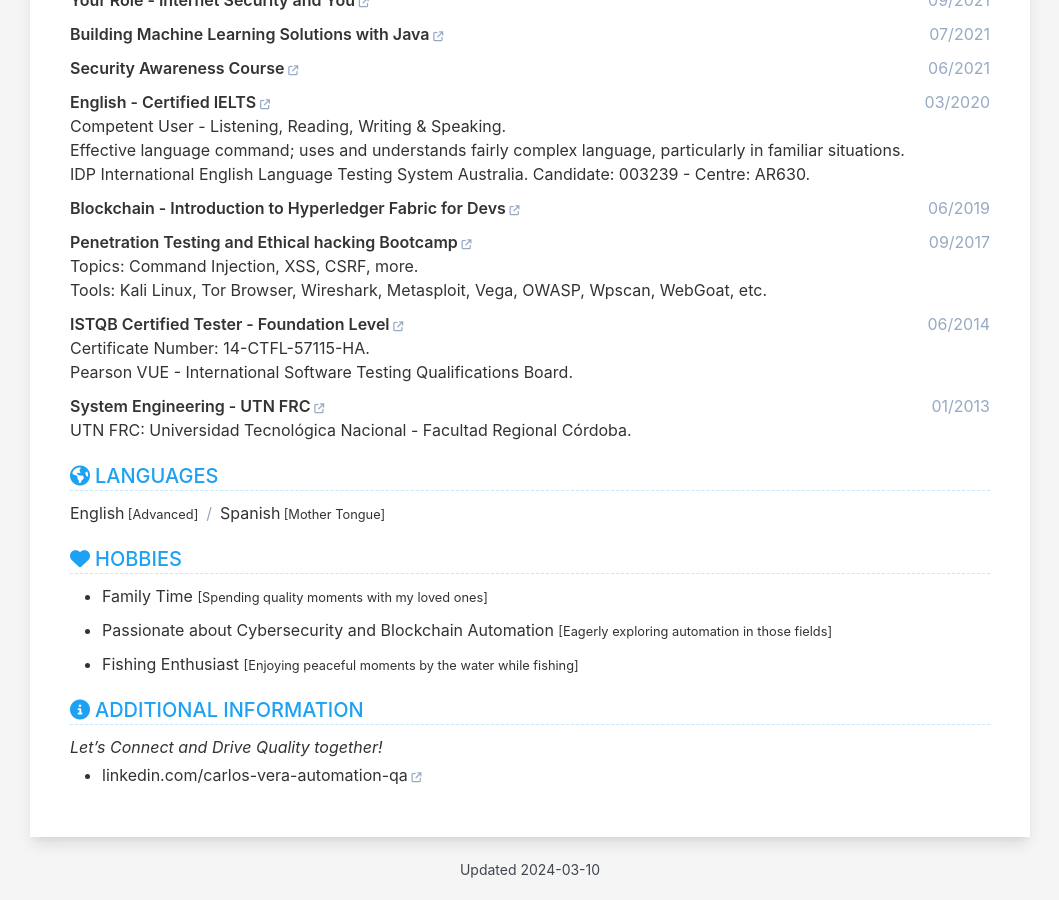
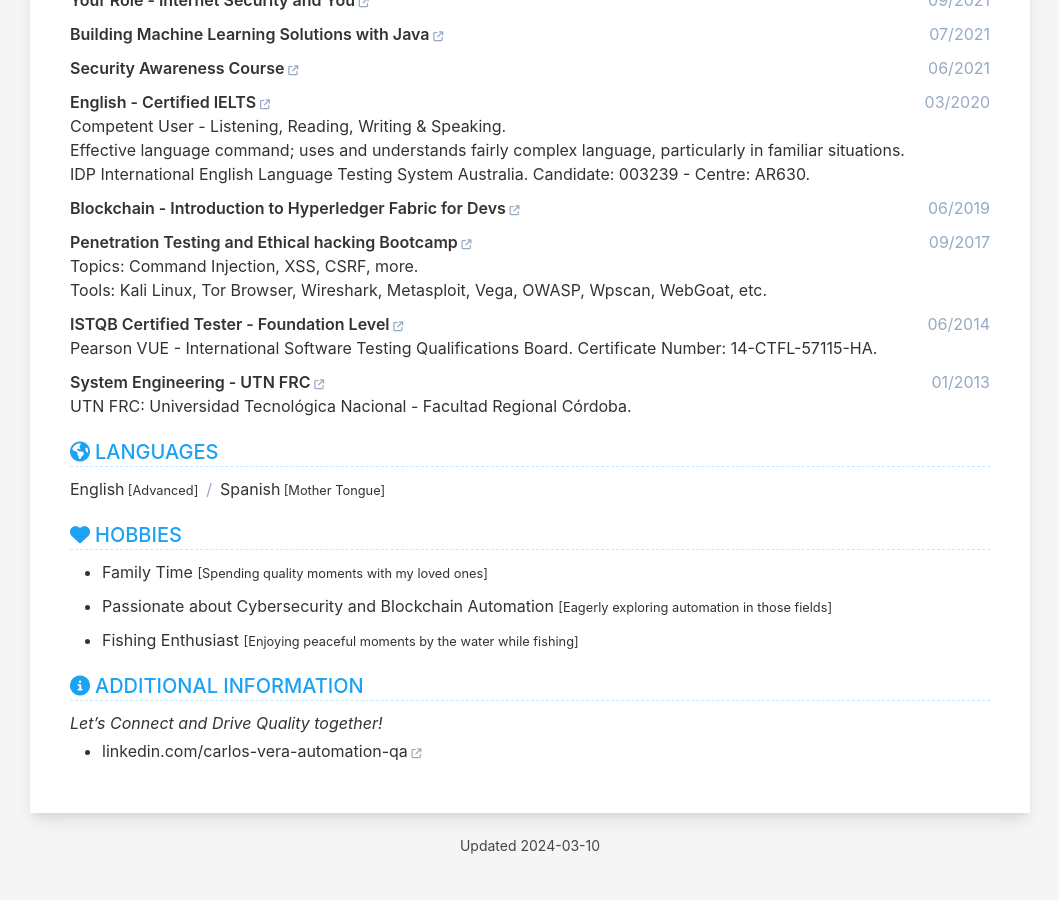
Before and after one commit to cvera08/full-resume, a Jekyll site: the page built from index.html, in a window 1280 px wide and 900 px high, scrolled down 5044 px. Shown: the whole window, without its empty margins (110-1169 px from the left). Built offline with Jekyll 4.4.1, drawn with Linux system fonts in a browser that asks for light colours; after the commit the page ends 5920 px from its top, so only the background shows below that.

Commit message:
style: istqb one line

```diff
--- a/_data/data.yml
+++ b/_data/data.yml
@@ -367,8 +367,7 @@ education:
       link: 'https://www.istqb.org/'
       date: 06/2014
       description: |
-        Certificate Number: 14-CTFL-57115-HA.
-        Pearson VUE - International Software Testing Qualifications Board.
+        Pearson VUE - International Software Testing Qualifications Board. Certificate Number: 14-CTFL-57115-HA.
 
     - institution: System Engineering - UTN FRC
       link: 'https://www.frc.utn.edu.ar/'
```
